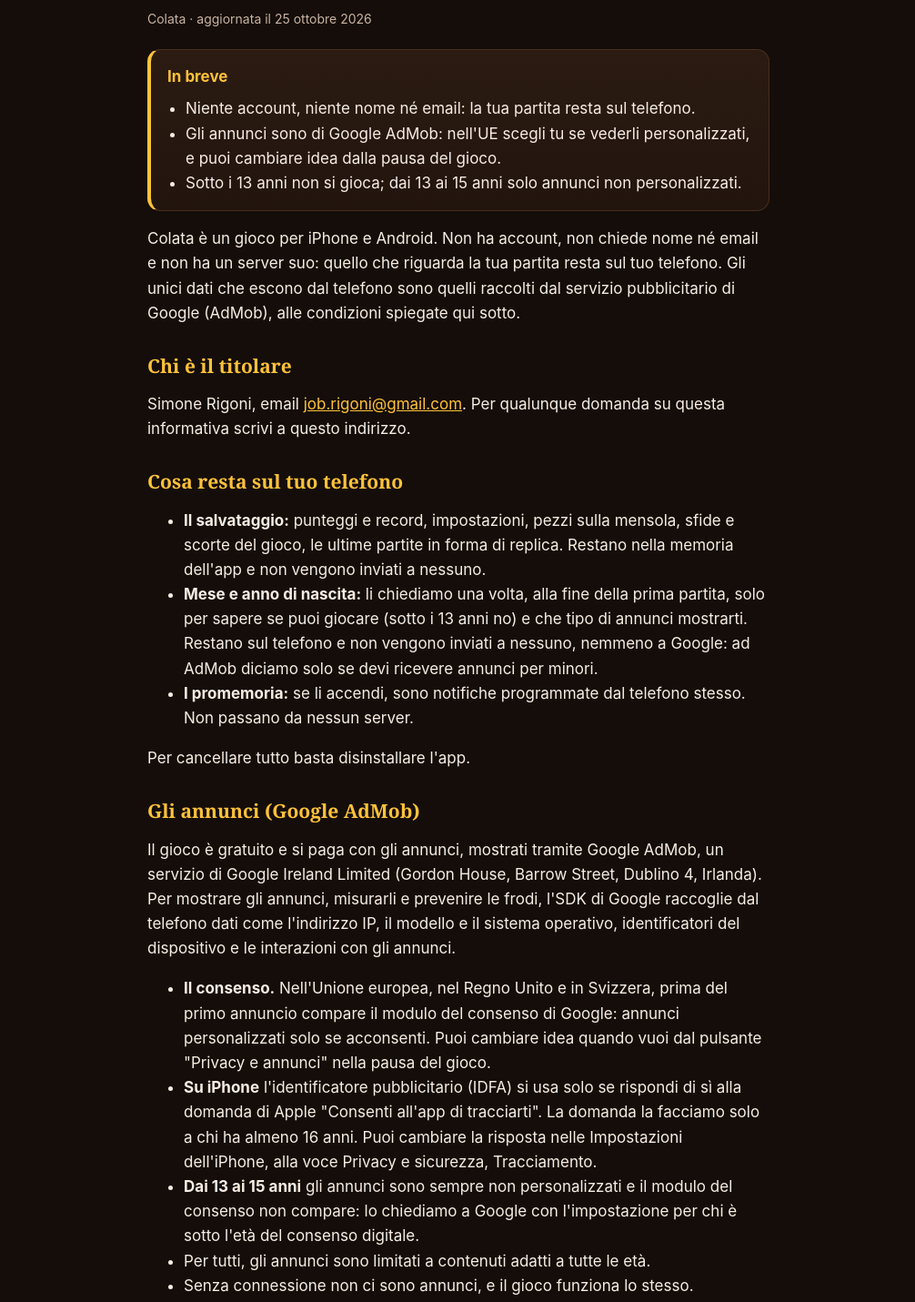
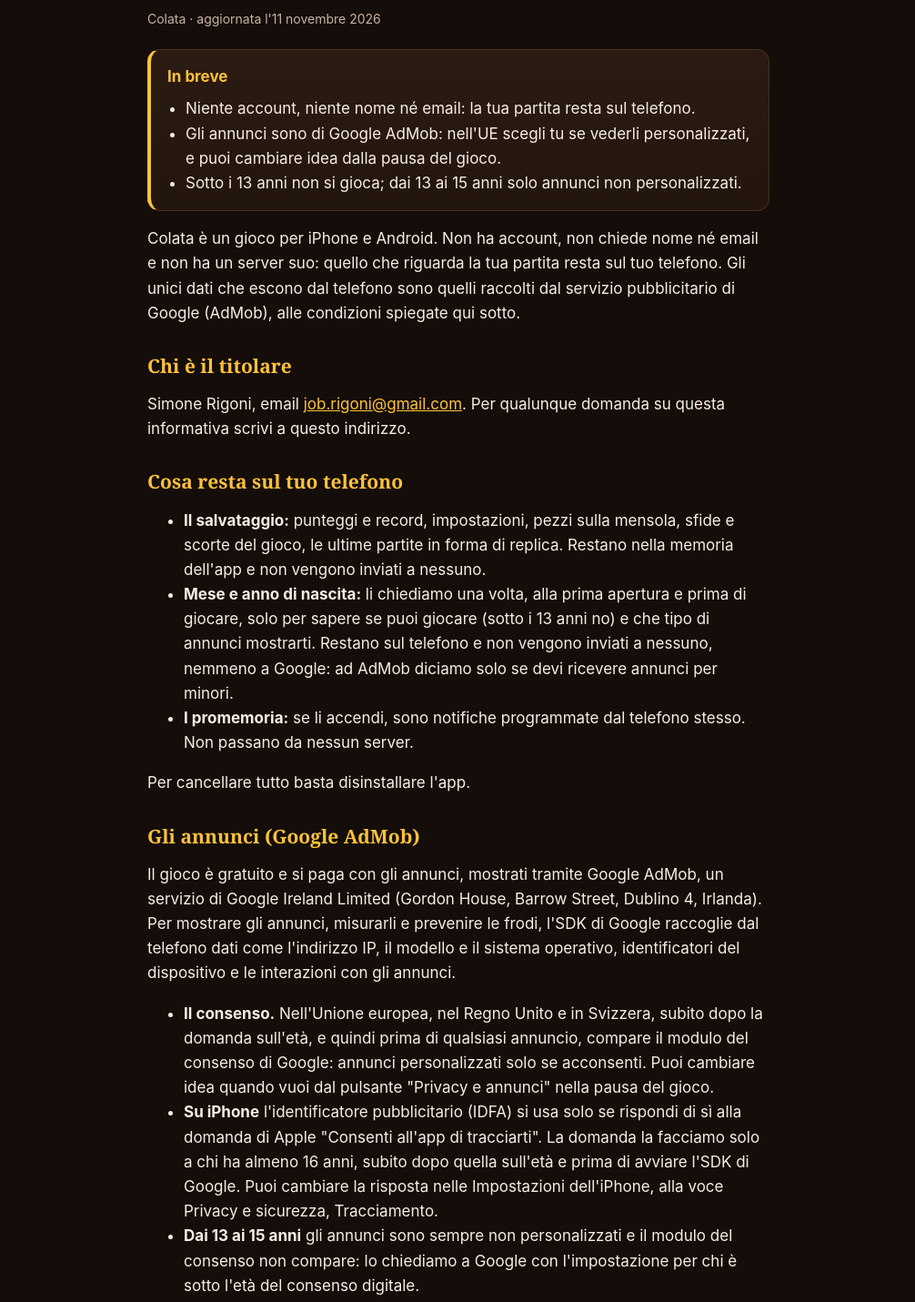
Before and after one commit to jobrigoni/jobrigoni.github.io, a plain HTML site: page colata/privacy.html in a window 1280 px wide. Shown: the part 127-1558 px from the top of the page at 91% size, without its empty margins (136-1142 px from the left). Drawn offline with Linux system fonts and the light colour scheme.

Commit message:
Colata: informativa aggiornata (età e domande alla prima apertura)

```diff
--- a/colata/privacy.html
+++ b/colata/privacy.html
@@ -11,7 +11,7 @@
 <body>
 <div class="wrap"><div class="barra"><a class="marchio" href="index.html"><img src="icona.png?v=4" alt="">Colata</a><a href="privacy-en.html" lang="en">English</a></div></div>
 <main class="legale">
-<h1>Informativa privacy</h1><p class="tenue">Colata · aggiornata il 25 ottobre 2026</p>
+<h1>Informativa privacy</h1><p class="tenue">Colata · aggiornata l'11 novembre 2026</p>
 <div class="breve"><strong>In breve</strong><ul><li>Niente account, niente nome né email: la tua partita resta sul telefono.</li><li>Gli annunci sono di Google AdMob: nell'UE scegli tu se vederli personalizzati, e puoi cambiare idea dalla pausa del gioco.</li><li>Sotto i 13 anni non si gioca; dai 13 ai 15 anni solo annunci non personalizzati.</li></ul></div>
 
 <p>Colata è un gioco per iPhone e Android. Non ha account, non chiede nome né email e non ha un server suo: quello che riguarda la tua partita resta sul tuo telefono. Gli unici dati che escono dal telefono sono quelli raccolti dal servizio pubblicitario di Google (AdMob), alle condizioni spiegate qui sotto.</p>
@@ -22,7 +22,7 @@
 <h2>Cosa resta sul tuo telefono</h2>
 <ul>
 <li><b>Il salvataggio:</b> punteggi e record, impostazioni, pezzi sulla mensola, sfide e scorte del gioco, le ultime partite in forma di replica. Restano nella memoria dell'app e non vengono inviati a nessuno.</li>
-<li><b>Mese e anno di nascita:</b> li chiediamo una volta, alla fine della prima partita, solo per sapere se puoi giocare (sotto i 13 anni no) e che tipo di annunci mostrarti. Restano sul telefono e non vengono inviati a nessuno, nemmeno a Google: ad AdMob diciamo solo se devi ricevere annunci per minori.</li>
+<li><b>Mese e anno di nascita:</b> li chiediamo una volta, alla prima apertura e prima di giocare, solo per sapere se puoi giocare (sotto i 13 anni no) e che tipo di annunci mostrarti. Restano sul telefono e non vengono inviati a nessuno, nemmeno a Google: ad AdMob diciamo solo se devi ricevere annunci per minori.</li>
 <li><b>I promemoria:</b> se li accendi, sono notifiche programmate dal telefono stesso. Non passano da nessun server.</li>
 </ul>
 <p>Per cancellare tutto basta disinstallare l'app.</p>
@@ -30,8 +30,8 @@
 <h2>Gli annunci (Google AdMob)</h2>
 <p>Il gioco è gratuito e si paga con gli annunci, mostrati tramite Google AdMob, un servizio di Google Ireland Limited (Gordon House, Barrow Street, Dublino 4, Irlanda). Per mostrare gli annunci, misurarli e prevenire le frodi, l'SDK di Google raccoglie dal telefono dati come l'indirizzo IP, il modello e il sistema operativo, identificatori del dispositivo e le interazioni con gli annunci.</p>
 <ul>
-<li><b>Il consenso.</b> Nell'Unione europea, nel Regno Unito e in Svizzera, prima del primo annuncio compare il modulo del consenso di Google: annunci personalizzati solo se acconsenti. Puoi cambiare idea quando vuoi dal pulsante "Privacy e annunci" nella pausa del gioco.</li>
-<li><b>Su iPhone</b> l'identificatore pubblicitario (IDFA) si usa solo se rispondi di sì alla domanda di Apple "Consenti all'app di tracciarti". La domanda la facciamo solo a chi ha almeno 16 anni. Puoi cambiare la risposta nelle Impostazioni dell'iPhone, alla voce Privacy e sicurezza, Tracciamento.</li>
+<li><b>Il consenso.</b> Nell'Unione europea, nel Regno Unito e in Svizzera, subito dopo la domanda sull'età, e quindi prima di qualsiasi annuncio, compare il modulo del consenso di Google: annunci personalizzati solo se acconsenti. Puoi cambiare idea quando vuoi dal pulsante "Privacy e annunci" nella pausa del gioco.</li>
+<li><b>Su iPhone</b> l'identificatore pubblicitario (IDFA) si usa solo se rispondi di sì alla domanda di Apple "Consenti all'app di tracciarti". La domanda la facciamo solo a chi ha almeno 16 anni, subito dopo quella sull'età e prima di avviare l'SDK di Google. Puoi cambiare la risposta nelle Impostazioni dell'iPhone, alla voce Privacy e sicurezza, Tracciamento.</li>
 <li><b>Dai 13 ai 15 anni</b> gli annunci sono sempre non personalizzati e il modulo del consenso non compare: lo chiediamo a Google con l'impostazione per chi è sotto l'età del consenso digitale.</li>
 <li>Per tutti, gli annunci sono limitati a contenuti adatti a tutte le età.</li>
 <li>Senza connessione non ci sono annunci, e il gioco funziona lo stesso.</li>
```
Also changed, not shown: colata/privacy-en.html (+4 -4 lines).
